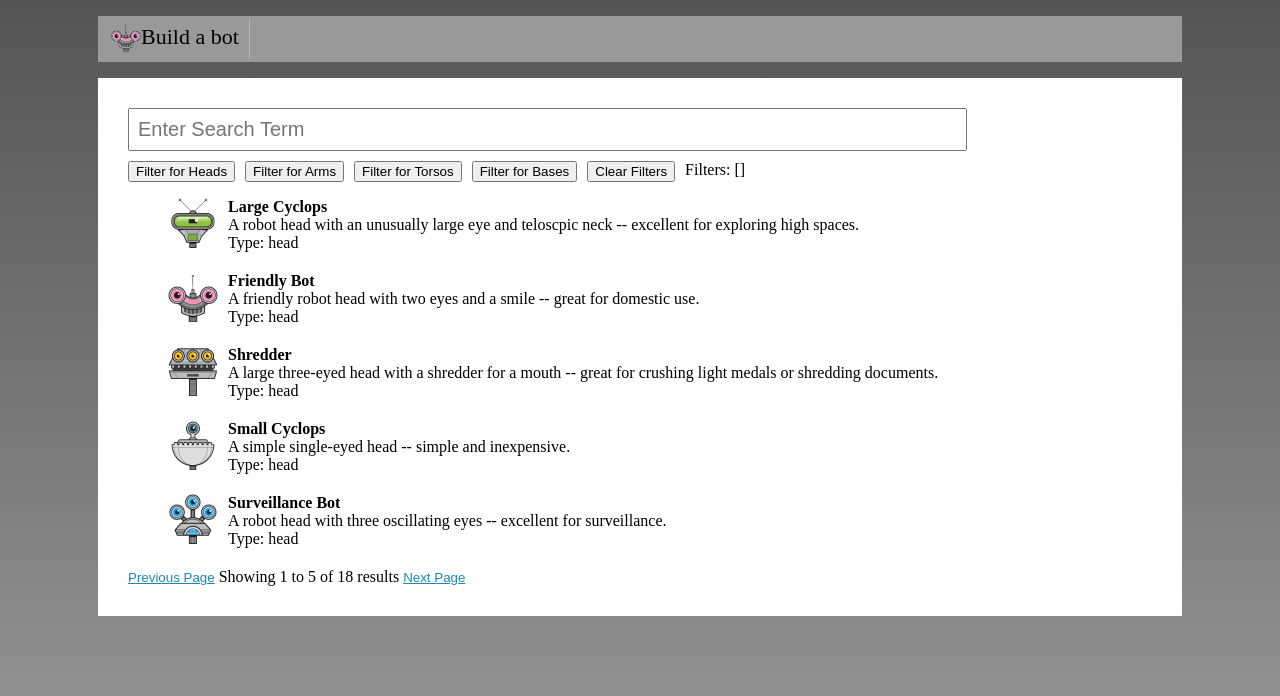
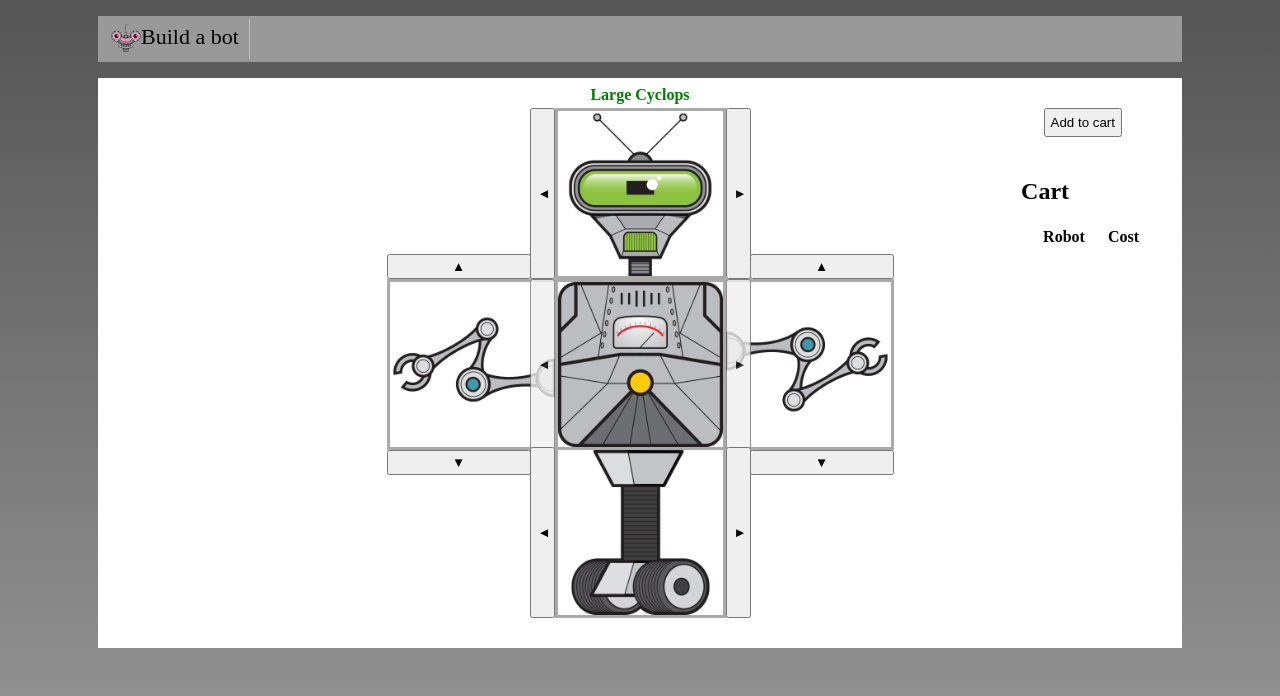
Before and after one commit to sudogem/build-bot, a Vue app: page / in a window 1280 px wide. Shown: the top 696 px of the page. Built offline with nearby package versions, Linux system fonts and the light colour scheme.

Commit message:
revert changes

```diff
--- a/src/App.vue
+++ b/src/App.vue
@@ -10,19 +10,19 @@
     </nav>
   </header>
   <main>
-    <SearchPage />
+    <RobotBuilder />
   </main>
 </template>
 
 <script>
 // import HomePage from './components/home/HomePage.vue';
-// import RobotBuilder from './components/build/RobotBuilder.vue';
-import SearchPage from './components/search/SearchPage.vue';
+import RobotBuilder from './components/build/RobotBuilder.vue';
+// import SearchPage from './components/search/SearchPage.vue';
 
 export default {
   name: 'App',
   components: {
-    SearchPage,
+    RobotBuilder,
   },
 };
 </script>
```
